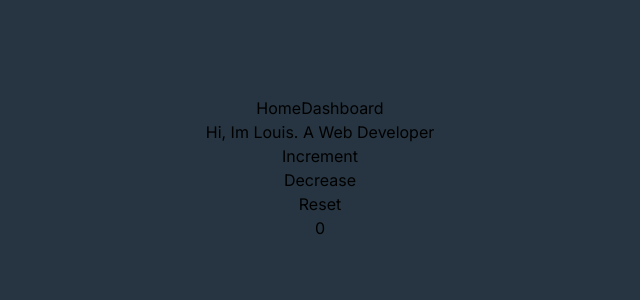
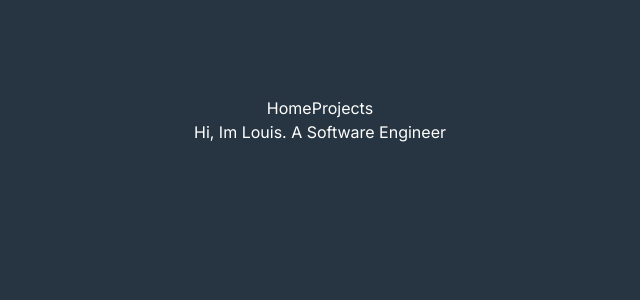
Before and after one commit to LouisAlemar/louisalemar-nextjs, a Next.js app: page / in a window 1280 px wide. Shown: the top 300 px of the page, without its empty margins (320-960 px from the left). Built offline with nearby package versions, Linux system fonts and the light colour scheme.

Commit message:
feat: implement createEntityAdapter

```diff
--- a/package.json
+++ b/package.json
@@ -14,6 +14,7 @@
     "@types/react": "18.2.20",
     "@types/react-dom": "18.2.7",
     "autoprefixer": "10.4.15",
+    "axios": "^1.4.0",
     "eslint": "8.47.0",
     "eslint-config-next": "13.4.16",
     "next": "13.4.16",
--- a/src/data/projects/projects.json
+++ b/public/projects.json
@@ -1,24 +1,28 @@
 {
   "projects": [
     {
+      "projectId": 1,
       "name": "Salesforce Stakeholder Impact Report",
       "description": "A yearly report for Stakeholders.",
       "url": "https://stakeholderimpactreport.salesforce.com/",
       "technologies": ["Javascript", "React", "Wordpress"]
     },
     {
+      "projectId": 2,
       "name": "Salesforce Marketing Automation Tour",
       "description": "A tour we created to guide the user through marketing techniques.",
       "url": "https://marketing-automation-tour.herokuapp.com/",
       "technologies": ["Javascript", "React", "Wordpress"]
     },
     {
+      "projectId": 3,
       "name": "Noddle Companies",
       "description": "The Noddle Companies is a full service strategic development partner which can provide their clients with assistance in site selection, acquisition master planning, architect and contractor selections and contract negotiation, zoning, infrastructure installation, tax incentives, construction management and more.",
       "url": "https://www.noddlecompanies.com/",
       "technologies": ["Javascript", "PHP", "Wordpress", "LESS"]
     },
     {
+      "projectId": 4,
       "name": "Iannelli Construction",
       "description": "An informational website for a construction company.",
       "url": "http://www.iannelliconstruction.com/",
--- a/src/app/dashboard/layout.tsx
+++ /dev/null
@@ -1,14 +0,0 @@
-export default function DashboardLayout({
-    children, // will be a page or nested layout
-  }: {
-    children: React.ReactNode
-  }) {
-    return (
-      <section>
-        {/* Include shared UI here e.g. a header or sidebar */}
-        <nav></nav>
-
-        {children}
-      </section>
-    )
-  }
--- a/src/app/dashboard/page.tsx
+++ /dev/null
@@ -1,13 +0,0 @@
-import Link from "next/link";
-
-// `app/dashboard/page.tsx` is the UI for the `/dashboard` URL
-export default function Page() {
-  return (
-    <>
-      <Link href="/">Home</Link>
-      <Link href="/dashboard">Dashboard</Link>
-      <h1>Hello, Dashboard Page!</h1>
-      <p>testing</p>
-    </>
-  );
-}
--- a/src/app/globals.css
+++ b/src/app/globals.css
@@ -18,6 +18,6 @@
 }
 
 body {
-  color: rgb(var(--foreground-rgb));
+  color: #ffffff;
   background: var(--background-color);
 }
--- a/src/app/page.tsx
+++ b/src/app/page.tsx
@@ -1,24 +1,22 @@
 "use client";
 
+import { useEffect } from "react";
+import { useDispatch } from "react-redux";
+
 import Nav from "../components/navigation";
-import { increment, decrement, reset } from "../redux/features/portfolioSlice";
-import { useSelector, useDispatch } from "react-redux";
-import { RootState } from "../redux/store";
+import { fetchProjects } from "../redux/features/projects/projectsSlice";
+import { AppDispatch } from "../redux/store";
 
 export default function Home() {
-  const currentNumber = useSelector(
-    (state: RootState) => state.portfolio.value
-  );
-  const dispatch = useDispatch();
+  const dispatch = useDispatch<AppDispatch>();
+  useEffect(() => {
+    dispatch(fetchProjects());
+  }, []);
 
   return (
     <main className="flex flex-col items-center justify-between p-24">
       <Nav />
-      <h1>Hi, Im Louis. A Web Developer</h1>
-      <button onClick={() => dispatch(increment())}>Increment</button>
-      <button onClick={() => dispatch(decrement())}>Decrease</button>
-      <button onClick={() => dispatch(reset())}>Reset</button>
-      <h1>{currentNumber}</h1>
+      <h1>Hi, Im Louis. A Software Engineer</h1>
     </main>
   );
 }
--- /dev/null
+++ b/src/app/projects/page.tsx
@@ -0,0 +1,30 @@
+"use client";
+
+import { useEffect } from "react";
+import { useDispatch } from "react-redux";
+
+import Nav from "../../components/navigation";
+
+import { fetchProjects } from "../../redux/features/projects/projectsSlice";
+import { AppDispatch } from "../../redux/store";
+// import projects from "../pages/api/projects/projects.json";
+
+export default function Home() {
+  // const currentNumber = useSelector((state: RootState) => state.projects.value);
+  const dispatch = useDispatch<AppDispatch>();
+  useEffect(() => {
+    dispatch(fetchProjects());
+    // dispatch(fetchProjects(projects));
+  }, []);
+
+  return (
+    <main className="flex flex-col items-center justify-between p-24">
+      <Nav />
+      <h1>Projects</h1>
+      {/* <button onClick={() => dispatch(increment())}>Increment</button>
+      <button onClick={() => dispatch(decrement())}>Decrease</button>
+      <button onClick={() => dispatch(reset())}>Reset</button> */}
+      {/* <h1>{currentNumber}</h1> */}
+    </main>
+  );
+}
--- a/src/components/navigation.tsx
+++ b/src/components/navigation.tsx
@@ -5,7 +5,7 @@ export default function Nav() {
   return (
     <nav>
       <Link href="/">Home</Link>
-      <Link href="/dashboard">Dashboard</Link>
+      <Link href="/projects">Projects</Link>
     </nav>
   );
 }
--- a/src/redux/features/portfolioSlice.ts
+++ /dev/null
@@ -1,29 +0,0 @@
-"use client";
-import { createSlice } from "@reduxjs/toolkit";
-
-export interface CounterState {
-  value: number;
-}
-
-const initialState: CounterState = {
-  value: 0,
-};
-
-export const portfolio = createSlice({
-  name: "portfolio",
-  initialState,
-  reducers: {
-    increment: (state) => {
-      state.value += 1;
-    },
-    decrement: (state) => {
-      state.value -= 1;
-    },
-    reset(state) {
-      return initialState;
-    },
-  },
-});
-
-export const { increment, decrement, reset } = portfolio.actions;
-export default portfolio.reducer;
--- /dev/null
+++ b/src/redux/features/projects/projectsSlice.ts
@@ -0,0 +1,48 @@
+"use client";
+
+import {
+  createAction,
+  createSlice,
+  createEntityAdapter,
+  createAsyncThunk,
+} from "@reduxjs/toolkit";
+
+import { Project } from "@/api/interfaces/index";
+
+export interface CounterState {
+  value: number;
+}
+
+const initialState: CounterState = {
+  value: 0,
+};
+
+const loading = createAction<boolean>("loading");
+
+export const fetchProjects = createAsyncThunk(
+  "projects/fetchProjects",
+  async (_, { dispatch }) => {
+    const data = await fetch("projects.json").then((res) => res.json());
+    dispatch(setAllProjects(data.projects));
+  }
+);
+
+const projectsAdapter = createEntityAdapter<Project>({
+  selectId: (project) => project.projectId,
+});
+
+export const projects = createSlice({
+  name: "projects",
+  initialState: projectsAdapter.getInitialState({ loading: false }),
+  reducers: {
+    setAllProjects: projectsAdapter.setAll,
+  },
+  extraReducers(builder) {
+    builder.addCase(loading, (state, action) => {
+      state.loading = true;
+    });
+  },
+});
+
+export const { setAllProjects } = projects.actions;
+export default projects.reducer;
--- a/src/redux/store.ts
+++ b/src/redux/store.ts
@@ -1,11 +1,11 @@
 "use client";
 
 import { configureStore } from "@reduxjs/toolkit";
-import portfolioReducer from "./features/portfolioSlice";
+import projectsReducer from "./features/projects/projectsSlice";
 
 export const store = configureStore({
   reducer: {
-    portfolio: portfolioReducer,
+    projects: projectsReducer,
   },
 });
 export type RootState = ReturnType<typeof store.getState>;
```
Also changed, not shown: src/api/interfaces/index.ts (added, +7 -0 lines), 1 other file (tests, documents, lock files or other folders).
